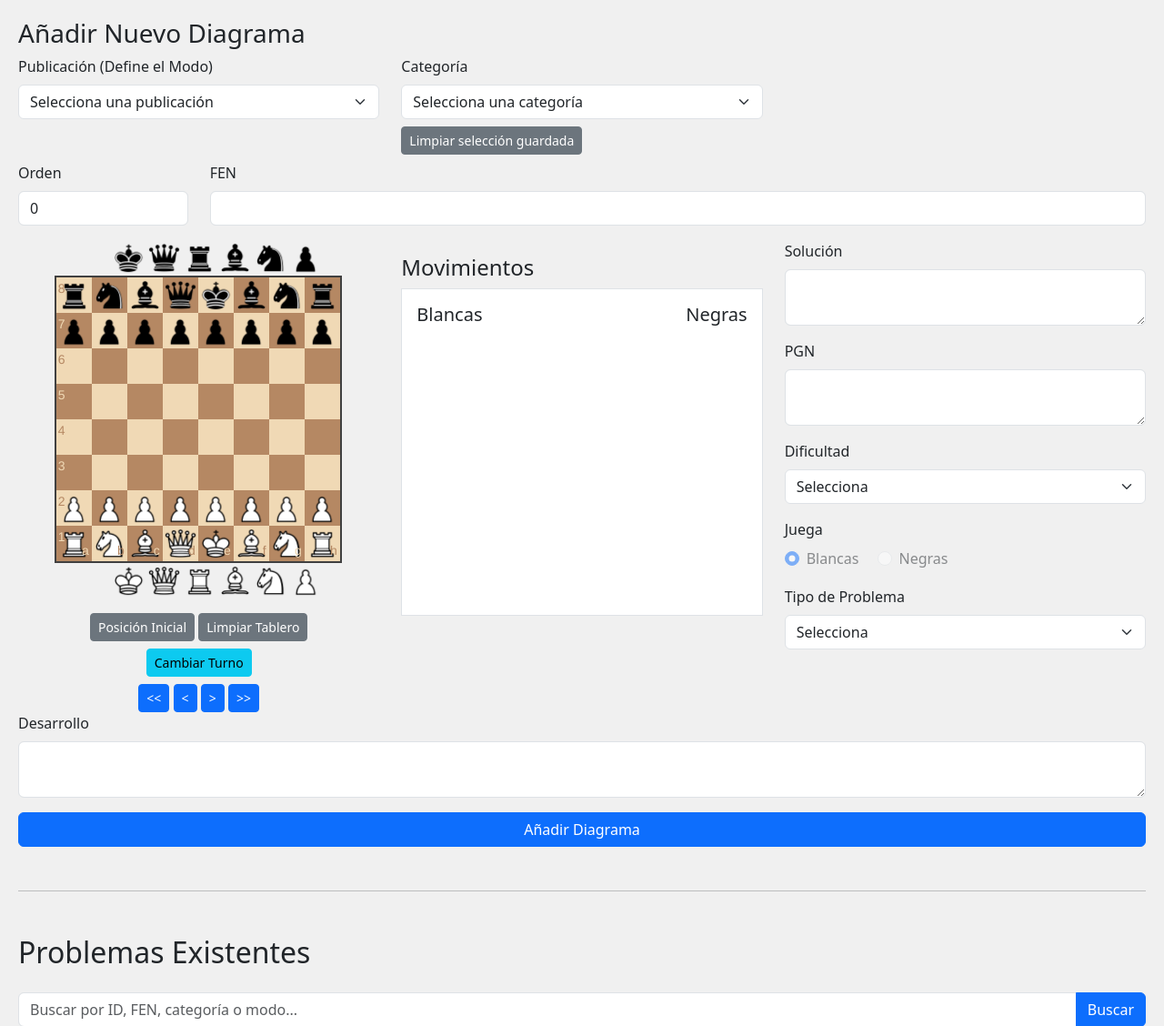
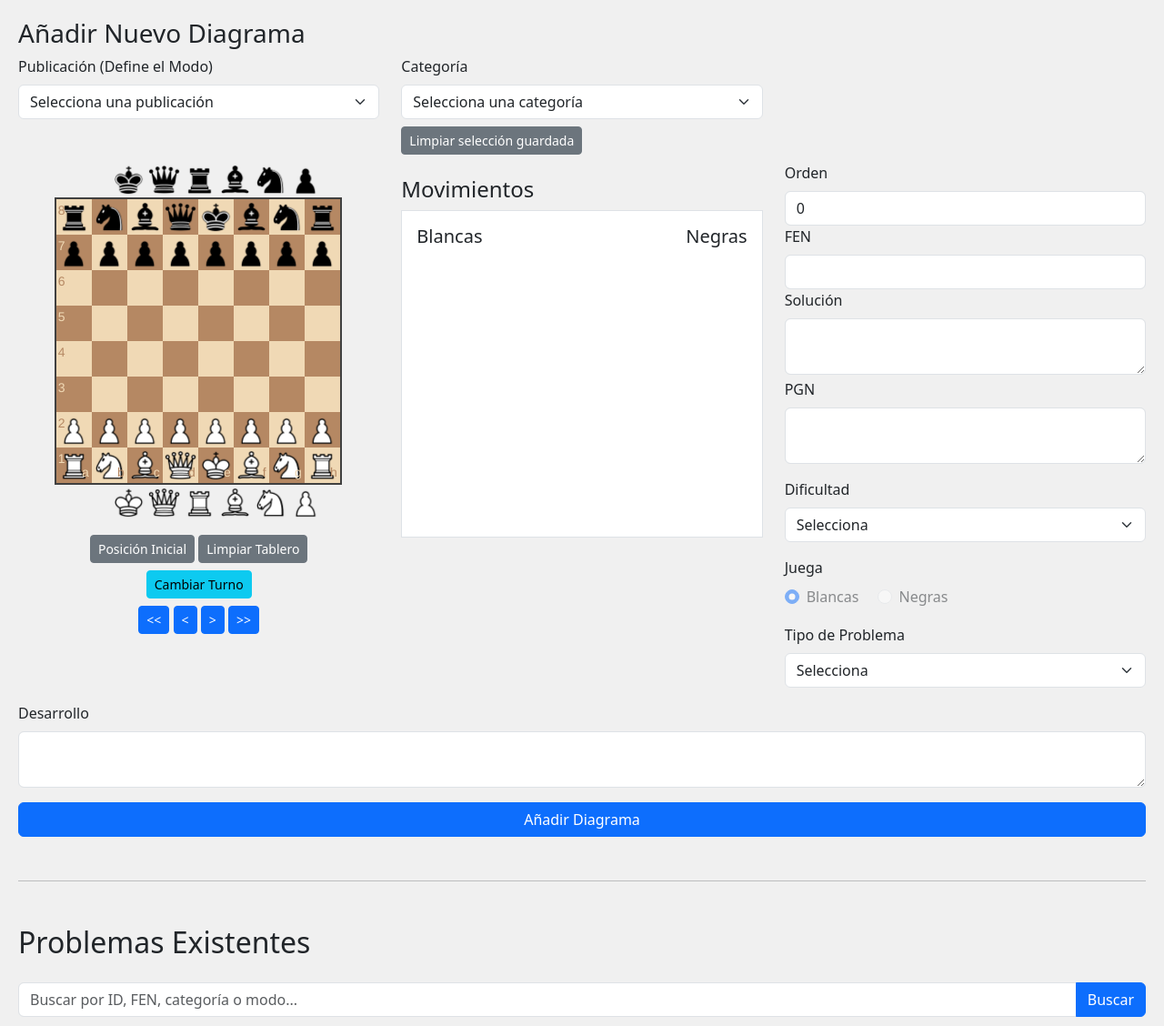
Before and after one commit to renan2013/chesstrainer, a PHP site: page /admin/anadir_problema.php in a window 1280 px wide. Shown: the part 68-1196 px from the top of the page at 91% size. Run offline with PHP 8.4, Linux system fonts and the light colour scheme; a user stored in the database is signed in; data comes from the database, SQL or seed files in the repository; some libraries are stand-ins or nearby versions.

Commit message:
acomodar formulario

```diff
--- a/admin/anadir_problema.php
+++ b/admin/anadir_problema.php
@@ -159,16 +159,7 @@ if ($_SERVER["REQUEST_METHOD"] == "POST") {
                 </div>
             </div>
 
-            <div class="row mb-3">
-                <div class="col-md-2" id="orden_wrapper">
-                    <label for="orden" class="form-label">Orden</label>
-                    <input type="number" name="orden" id="orden" class="form-control" value="0">
-                </div>
-                <div class="col-md-10">
-                    <label for="fen" class="form-label">FEN</label>
-                    <input type="text" name="fen" id="fen" class="form-control" required>
-                </div>
-            </div>
+
 
             <div class="row align-items-start">
                 <div class="col-md-4"> <!-- For the board -->
@@ -189,6 +180,8 @@ if ($_SERVER["REQUEST_METHOD"] == "POST") {
                         </div>
                     </div>
                 </div>
+
+
                 <div id="pgn-container" class="col-md-4 mt-3"> <!-- For the PGN moves -->
                     <h4>Movimientos</h4>
                     <div id="pgn-moves" class="border p-3 bg-white" style="height: 360px; overflow-y: auto;">
@@ -198,8 +191,24 @@ if ($_SERVER["REQUEST_METHOD"] == "POST") {
                         </div>
                     </div>
                 </div>
+
+
+
                 <div class="col-md-4"> <!-- Solucion and PGN inputs -->
-                    <div class="mb-3">
+
+                <div class="col-md-12" id="orden_wrapper">
+                    <label for="orden" class="form-label">Orden</label>
+                    <input type="number" name="orden" id="orden" class="form-control" value="0">
+                </div>
+                <div class="col-md-12">
+                    <label for="fen" class="form-label">FEN</label>
+                    <input type="text" name="fen" id="fen" class="form-control" required>
+                </div>
+
+
+
+
+                    <div class="col-md-12">
                         <label for="solucion" class="form-label">Solución</label>
                         <textarea name="solucion" id="solucion" class="form-control" required></textarea>
                         <div id="solucion-feedback" class="form-text"></div>
```
